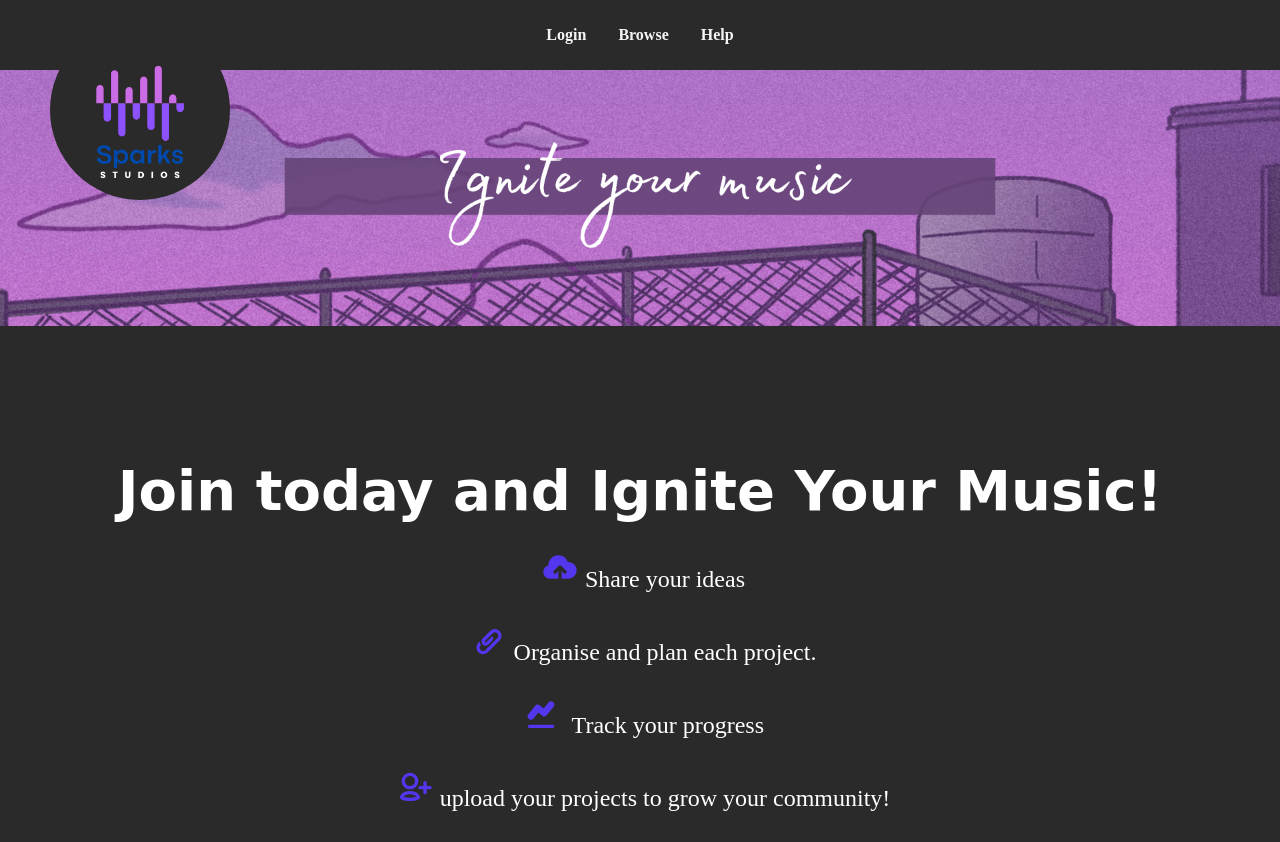
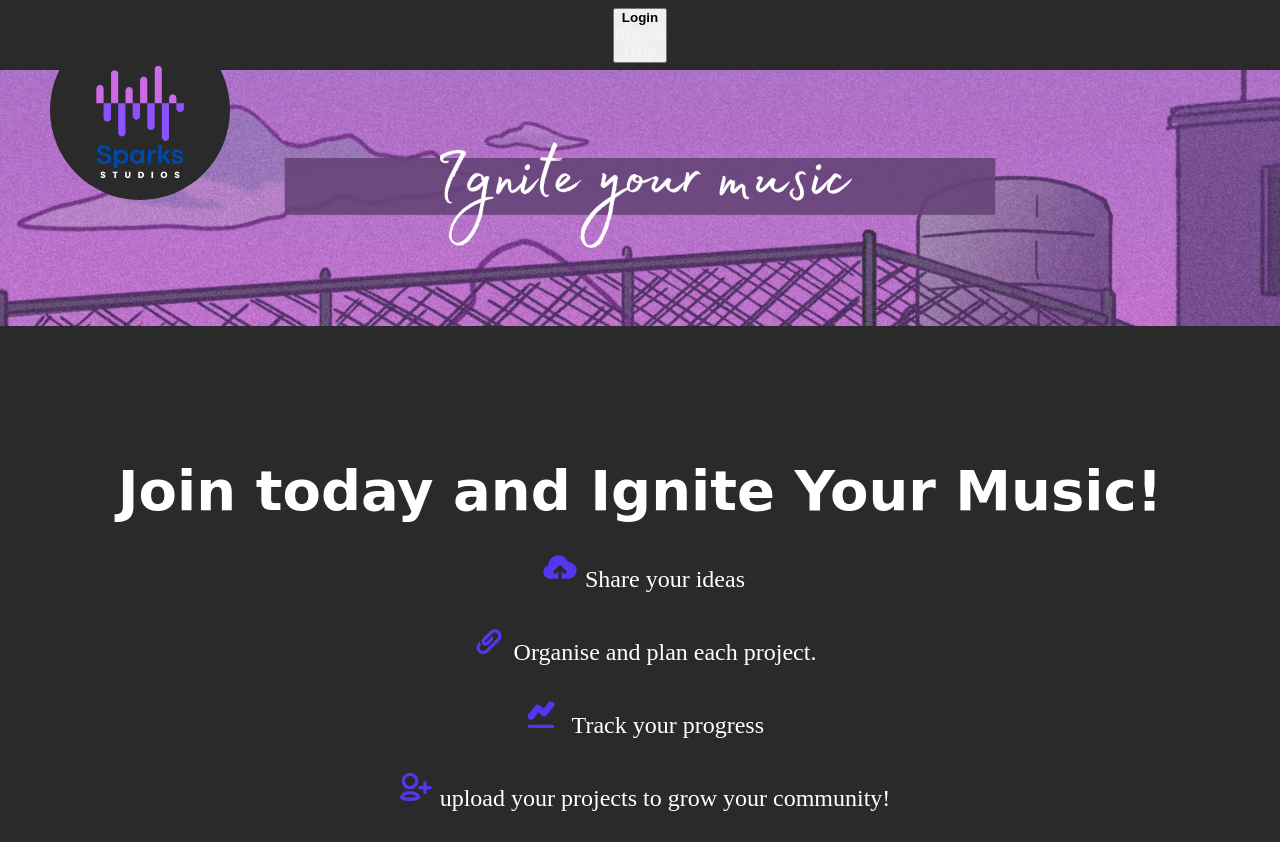
Before and after one commit to ChristopherJamesMoore/plymhack, a plain HTML site: page index.html in a window 1280 px wide. Shown: the top 842 px of the page. Drawn offline with Linux system fonts and the light colour scheme; a web font is replaced by a local one.

Commit message:
script add

```diff
--- a/index.html
+++ b/index.html
@@ -9,9 +9,21 @@
 </head>
 <body>
     <header class="header">
+        <script>
+            // Initialize Clerk with your Frontend API Key
+            const clerk = Clerk({ frontendApi: 'your-clerk-frontend-api-key' });
+
+            // Attach Sign In Button
+            const signInButton = document.getElementById('sign-in-button');
+
+            signInButton.addEventListener('click', () => {
+              // Open the Clerk Sign In page when the button is clicked
+              clerk.redirectToSignIn();
+            });
+        </script>
         <nav class="navbar">
                 <ul class="menu">
-                    <li><a href="#"><b>Login</b></a></1i>
+                    <li><button id="sign-in-button"><b>Login</b></a></1i>
                     <li><a href="browse.html"><b>Browse</b></a></1i>
                     <li><a href="#"><b>Help</b></a></1i>
                 </ul>
```
